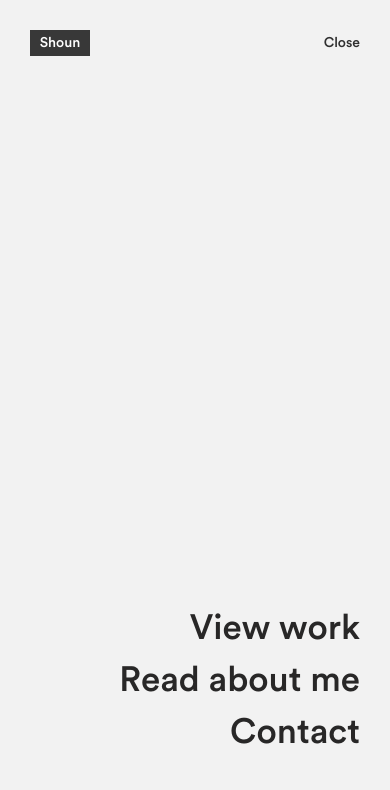
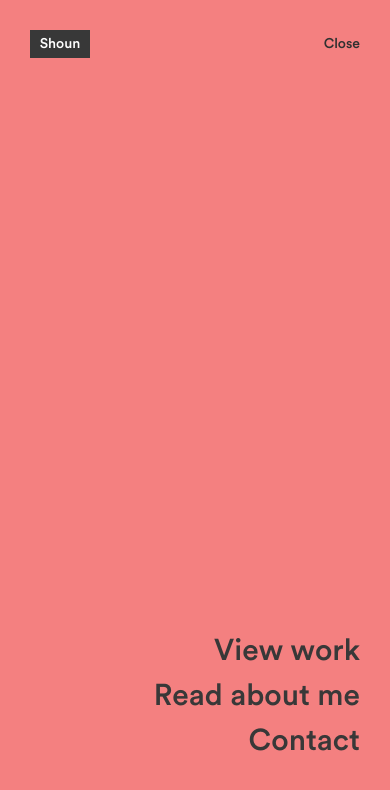
Before and after one commit to Shooouuun/shoun, a plain HTML site: page index.html in a window 390 px wide. Both pictures are taken after a click on the button "Menu". Drawn offline with Linux system fonts and the light colour scheme.

Commit message:
Переделана навигация. Убрано моделька. Убрано лишнее в коде.

```diff
--- a/css/style.css
+++ b/css/style.css
@@ -62,37 +62,46 @@ a {
   position: relative;
   font-family: 'Circular Std Medium', Arial, sans-serif;
   font-size: 14px;
-  line-height: 21px;
+  line-height: 28px;
   font-weight: 500;
   font-kerning: none;
-  color: #000000;
+  color: #121212;
   text-transform: inherit;
   background-color: #f2f2f2;
   max-width: 1200px;
   margin: 0 auto;
+  padding: 0 30px;
 }
 /**********HEADER**********/
 .main-header {
   position: relative;
+  display: -ms-grid;
   display: grid;
+  -ms-grid-columns: 1fr 2fr;
   grid-template-columns: 1fr 2fr;
-  grid-template-rows: auto;
-  margin: 0 30px;
+  -ms-grid-rows: 1fr 1fr;
+  grid-template-rows: 1fr auto;
   padding-top: 30px;
 }
 
   .header-logotype {
+    grid-column: 1;
+    -ms-grid-column: 1;
     text-align: center;
-    font-size: 14px;
-    line-height: 28px;
-    font-weight: 500;
     cursor: default;
     background-color: #383838;
-    color: white;
+    color: #fff;
     width: 60px;
+    height: 28px;
+  }
+
+  .main-nav__toggle {
+    display: none;
   }
 
   .main-nav__wrapper {
+    grid-column: 2;
+    -ms-grid-column: 2;
     display: flex;
     justify-content: flex-end;
     align-items: center;
@@ -114,10 +123,7 @@ a {
           position: relative;
           display: block;
           -webkit-tap-highlight-color: rgba(0, 0, 0, 0);
-          font-size: 14px;
-          line-height: 28px;
-          font-weight: 500;
-          color: #2a2a2a;
+          color: #383838;
         }
 
         .main-nav__link:hover,
@@ -140,13 +146,8 @@ a {
 
         .main-nav__link:hover::before,
         .main-nav__link:focus::before {
-          height: 26px;
+          height: 28px;
           transition: 0.3s;
-        }
-
-.modal-open,
-.modal-close {
-  display: none;
         }
 /**********MAIN**********/
 /**********INTRO**********/
@@ -166,17 +167,11 @@ a {
     font-weight: 500;
     color: #383838;
     cursor: default;
-    padding: 0 30px;
-  }
-
-    .intro__nav {
-      margin: 0 30px;
   }
 
     .nav__wrapper {
       display: flex;
       justify-content: space-between;
-
       list-style: none;
     }
 
@@ -186,10 +181,6 @@ a {
         font-weight: 500;
         color: #282727;
         cursor: default;
-        }
-
-.modal-login {
-  display: none;
       }
 /**********MOBILE**********/
 @media (max-width:414px) {
@@ -202,25 +193,31 @@ a {
   }
 /**********HEADER**********/
   .main-header {
+    -ms-grid-columns: 1fr 3fr;
+    grid-template-columns: 1fr 3fr;
+    -ms-grid-rows: 1fr 1fr;
+    grid-template-rows: 1fr auto;
     position: fixed;
     top: 0;
     left: 0;
     right: 0;
-    min-height: 50px;
-    margin: 0;
+    bottom: 100%;
     padding: 30px 30px 30px;
     z-index: 50;
+    transition-duration: 0.8s;
     animation: text-focus-in 0.8s cubic-bezier(0.550, 0.085, 0.680, 0.530) both;
   }
 
-    .header-logotype {
-      line-height: 26px;
+  .main-header1 {
+    background-color: #f48080;
+    bottom: 0;
   }
 
-    .dropdown-menu {
+    .main-nav__toggle {
       position: relative;
       display: flex;
       justify-content: flex-end;
+      width: 100%;
     }
 
       .dropdown-menu__button {
@@ -228,7 +225,7 @@ a {
         display: flex;
         justify-content: flex-end;
         font-size: 14px;
-      line-height: 26px;
+        line-height: 28px;
         font-weight: 500;
         color: #303030;
         transition-duration: 0.8s;
@@ -256,6 +253,30 @@ a {
 
         .main-nav__wrapper {
           display: none;
+          grid-column: 2;
+          -ms-grid-column: 2;
+          position: relative;
+          justify-content: flex-end;
+          align-items: flex-start;
+        }
+
+        .main-nav__wrapper1 {
+          animation: text-focus-in 1.0s cubic-bezier(0.550, 0.085, 0.680, 0.530) both;
+          display: block;
+        }
+
+          .main-nav__list {
+            grid-column: 1;
+            grid-row: 2;
+            display: flex;
+            flex-direction: column;
+            align-items: flex-end;
+            margin: 50px 0;
+          }
+
+            .main-nav__link {
+              font-size: 30px;
+              line-height: 45px;
             }
 /**********INTRO**********/
   .intro {
@@ -271,7 +292,6 @@ a {
       font-weight: 500;
       color: #282727;
       cursor: default;
-    padding: 0 30px;
     }
 
     .intro__nav {
@@ -305,7 +325,6 @@ a {
 
         list-style: none;
         width: 100%;
-    margin: 0 30px;
       }
 
         .nav__link {
@@ -315,96 +334,5 @@ a {
           color: #282727;
           cursor: default;
         }
-/**********MODAL**********/
-  .modal-login {
-    display: block;
-    position: fixed;
-    top: -100%;
-    left: 0;
-    bottom: 100%;
-    width: 100%;
-    padding: 14px 30px 30px;
-    z-index: 49;
-    color: #000000;
-    background-color: #f2f2f2;
-    opacity: 0;
-    transition-duration: 0.8s;
-  }
-
-  .modal-show {
-    top: 0;
-    bottom: 0;
-    opacity: 1;
-  }
-/**********MODAL-CONTENT**********/
-  .main-nav__wrapper-modal {
-    display: flex;
-    justify-content: flex-end;
-    height: 100%;
-  }
-
-  .main-nav__list-modal {
-    display: flex;
-    flex-flow: column wrap;
-    justify-content: flex-end;
-    align-items: flex-end;
-    list-style: none;
-    margin-bottom: 50px;
-    animation: text-blur-out 0.4s cubic-bezier(0.550, 0.085, 0.680, 0.530) both;
-  }
-
-  @keyframes text-blur-out {
-    0% {
-      filter: blur(0.01);
-    }
-    100% {
-      filter: blur(12px) opacity(0%);
-    }
-  }
-
-  .main-nav__list-modal-1 {
-    animation: text-focus-in 1.0s cubic-bezier(0.550, 0.085, 0.680, 0.530) both;
-  }
-
-  .main-nav__item-modal {
-    margin-bottom: 10px;
-  }
-
-  .main-nav__link-modal {
-    position: relative;
-    display: block;
-    font-size: 35px;
-    line-height: 42px;
-    font-weight: 500;
-    color: #282727;
-    transition: 0.3s;
-    -webkit-tap-highlight-color: rgba(0, 0, 0, 0);
-    z-index: 1;
-  }
-
-  .main-nav__link-modal:hover,
-  .main-nav__link-modal:focus {
-    color: #ffffff;
-    transition: 0.3s;
-  }
-
-  .main-nav__link-modal::before {
-    position: absolute;
-    content: "";
-    z-index: -1;
-    bottom: 0px;
-    left: -15%;
-    height: 0px;
-    width: 130%;
-    background-color: #e83a30;
-    transition: 0.3s;
-  }
-
-  .main-nav__link-modal:hover::before,
-  .main-nav__link-modal:focus::before {
-    height: 42px;
-    transition: 0.3s;
-  }
-
 
 }
--- a/index.html
+++ b/index.html
@@ -1,28 +1,28 @@
 <!DOCTYPE html>
-<html lang="ru">
+<html lang="en">
 <head>
   <meta charset="utf-8">
   <meta name="theme-color" content="#000000">
   <title>SHOUN • Главная</title>
   <link href="https://fonts.googleapis.com/css?family=Lato:400,700" rel="stylesheet">
-  <meta name="viewport" content="width=device-width, initial-scale=1.0" />
+  <meta name="viewport" content="width=device-width, initial-scale=1.0"/>
   <link rel="stylesheet" href="css/min-normalize.css">
   <link rel="stylesheet" href="css/style.css">
 </head>
 <body class="index-page">
   <header class="main-header">
     <a class="header-logotype" title="shoun">Shoun</a>
-    <nav class="main-nav__wrapper">
-      <ul class="main-nav__list">
-        <li class="main-nav__item"><a class="main-nav__link" href="#">Works</a></li>
-        <li class="main-nav__item"><a class="main-nav__link" href="#">Skills</a></li>
-        <li class="main-nav__item"><a class="main-nav__link" href="#">About</a></li>
-      </ul>
-    </nav>
-    <div class="dropdown-menu">
+    <div class="main-nav__toggle">
       <button class="dropdown-menu__button dropdown-menu__button--open" type="button">Menu</button>
       <button class="dropdown-menu__button dropdown-menu__button--close" type="button">Close</button>
     </div>
+    <nav class="main-nav__wrapper">
+      <ul class="main-nav__list">
+        <li class="main-nav__item"><a class="main-nav__link" href="#">View work</a></li>
+        <li class="main-nav__item"><a class="main-nav__link" href="#">Read about me</a></li>
+        <li class="main-nav__item"><a class="main-nav__link" href="#">Contact</a></li>
+      </ul>
+    </nav>
   </header>
   <main>
     <section class="intro">
@@ -37,17 +37,6 @@
         <li><a class="nav__link" href="">Contact</a></li>
       </ul>
     </section>
-
-   <section class="modal-login">
-      <h2 class="visually-hidden">popup</h2>
-      <nav class="main-nav__wrapper-modal">
-        <ul class="main-nav__list-modal">
-          <li class="main-nav__item-modal"><a class="main-nav__link-modal" href="#">View work</a></li>
-          <li class="main-nav__item-modal"><a class="main-nav__link-modal" href="#">Read about me</a></li>
-          <li class="main-nav__item-modal"><a class="main-nav__link-modal" href="#">Contact</a></li>
-        </ul>
-      </nav>
-    </section>
   </main>
   <script src="js/scripts.js"></script>
 </body>
--- a/js/scripts.js
+++ b/js/scripts.js
@@ -1,22 +1,22 @@
 var open = document.querySelector(".dropdown-menu__button--open");
 var close = document.querySelector(".dropdown-menu__button--close");
-var dropdown = document.querySelector(".modal-login");
-var focusblock = document.querySelector(".main-nav__list-modal");
+var dropdown = document.querySelector(".main-header");
+var focusblock = document.querySelector(".main-nav__wrapper");
 
 open.addEventListener("click", function (evt) {
   evt.preventDefault();
   open.classList.add("dropdown-menu__button--close1");
   close.classList.add("dropdown-menu__button--open1");
-  dropdown.classList.add("modal-show");
-  focusblock.classList.add("main-nav__list-modal-1");
+  dropdown.classList.add("main-header1");
+  focusblock.classList.add("main-nav__wrapper1");
 });
 
 close.addEventListener("click", function (evt) {
   evt.preventDefault();
   open.classList.remove("dropdown-menu__button--close1");
   close.classList.remove("dropdown-menu__button--open1");
-  dropdown.classList.remove("modal-show");
-  focusblock.classList.remove("main-nav__list-modal-1");
+  dropdown.classList.remove("main-header1");
+  focusblock.classList.remove("main-nav__wrapper1");
 
   dropdown.classList.remove("modal-error");
 });
```
Lines whose indentation alone changed are shown as unchanged.
